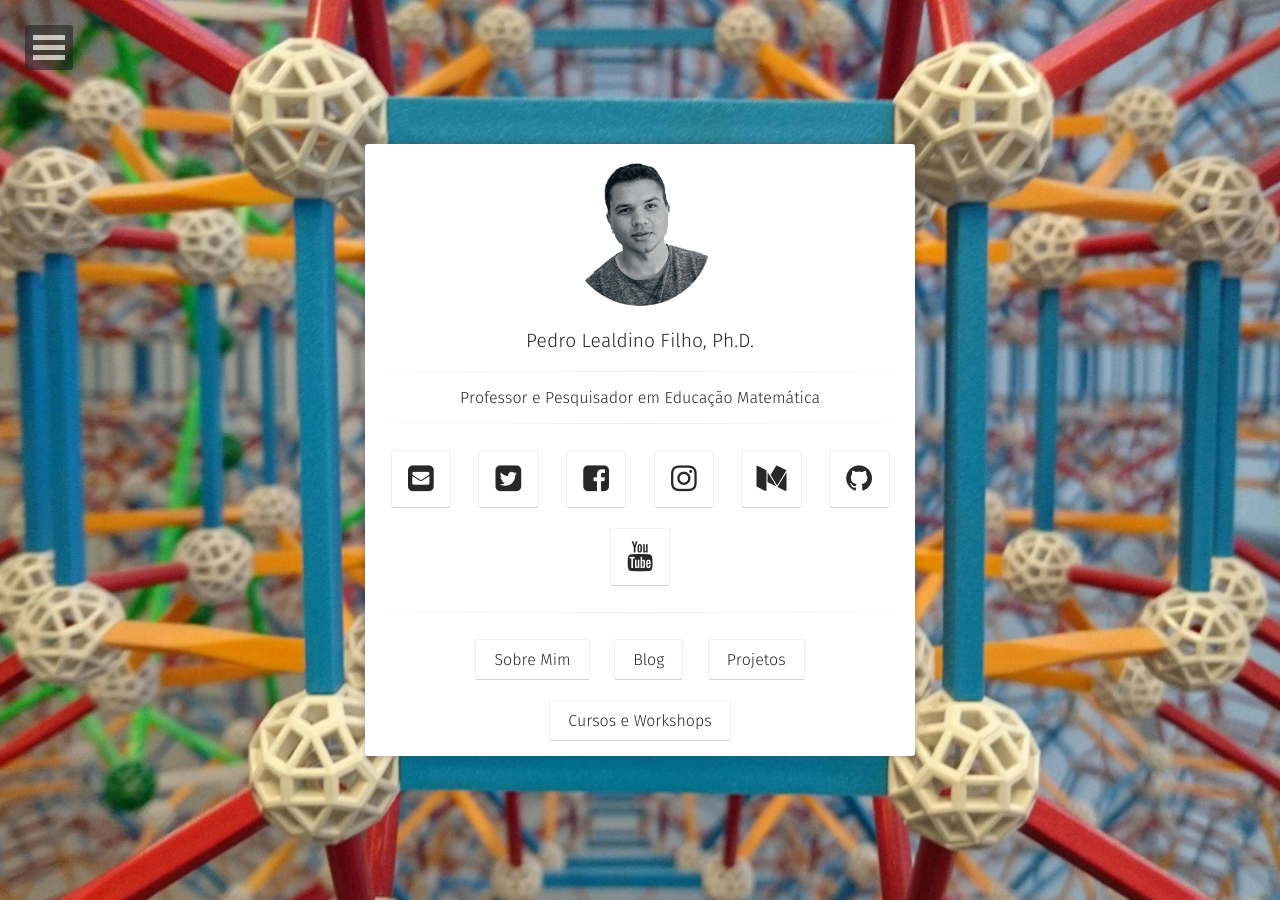
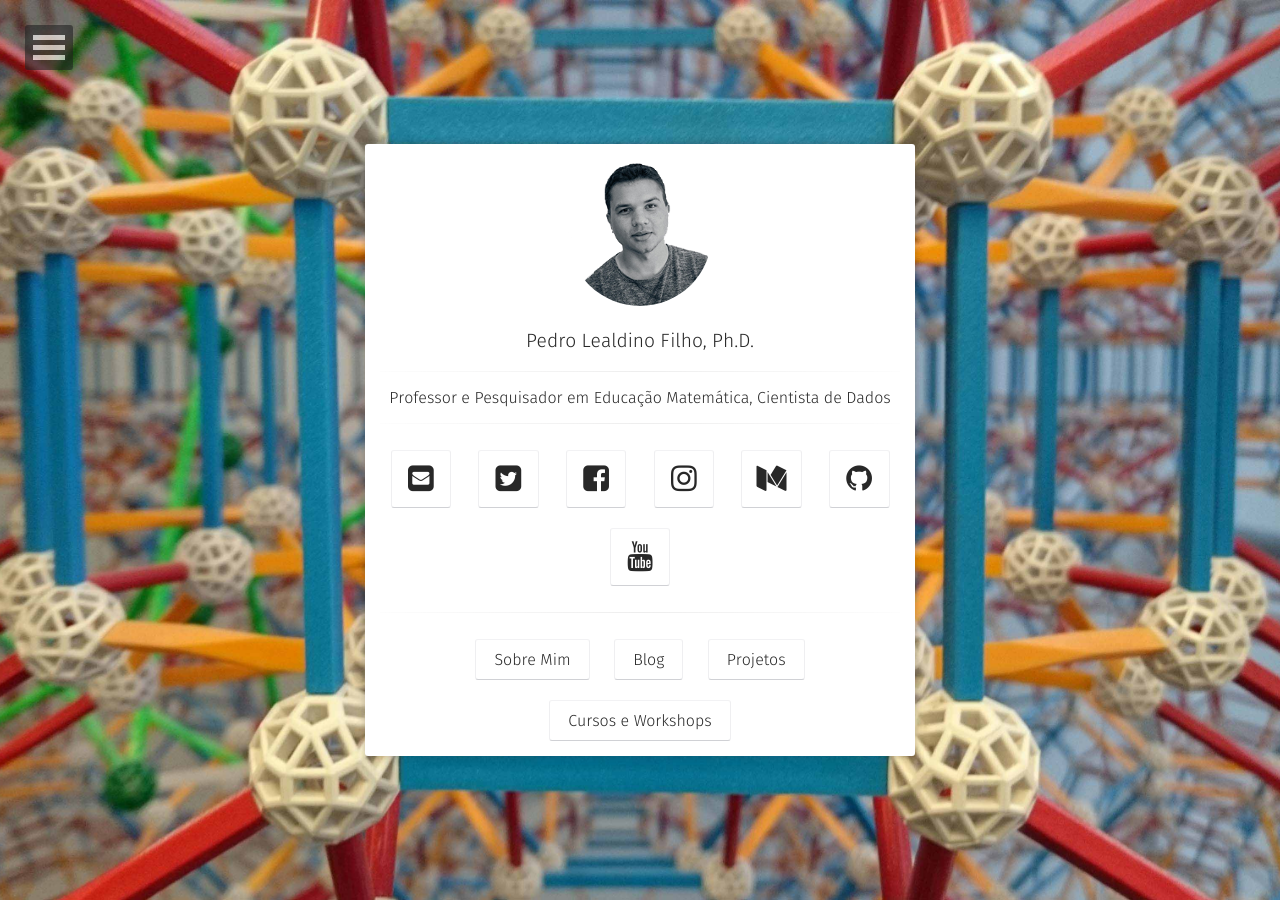
Before and after one commit to meumesmo/meumesmo.github.io, a Jekyll site: the page built from index.md, in a window 1280 px wide. Built offline with Jekyll 4.4.1, drawn with Linux system fonts in a browser that asks for light colours; some web fonts are replaced; our own code applies the rules of GitHub Pages for plain Markdown files; comment, search, counter and statistics services are not loaded.

Commit message:
Update _config.yml

```diff
--- a/_config.yml
+++ b/_config.yml
@@ -1,6 +1,6 @@
 # Site
 title:              Pedro Lealdino Filho, Ph.D.
-bio:                'Professor e Pesquisador em Educação Matemática'
+bio:                'Professor e Pesquisador em Educação Matemática, Cientista de Dados'
 description:        "Personal Page"
 reading_time:       true
 words_per_minute:   200
```
